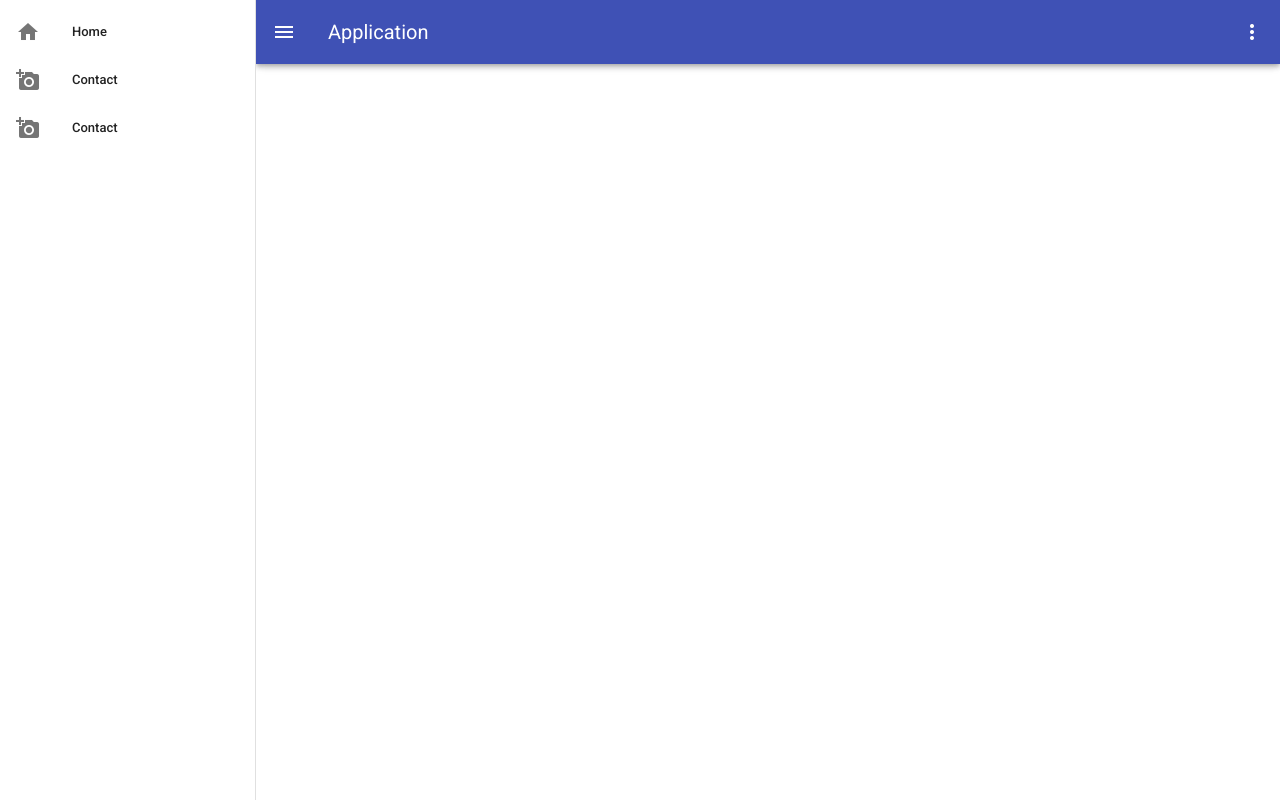
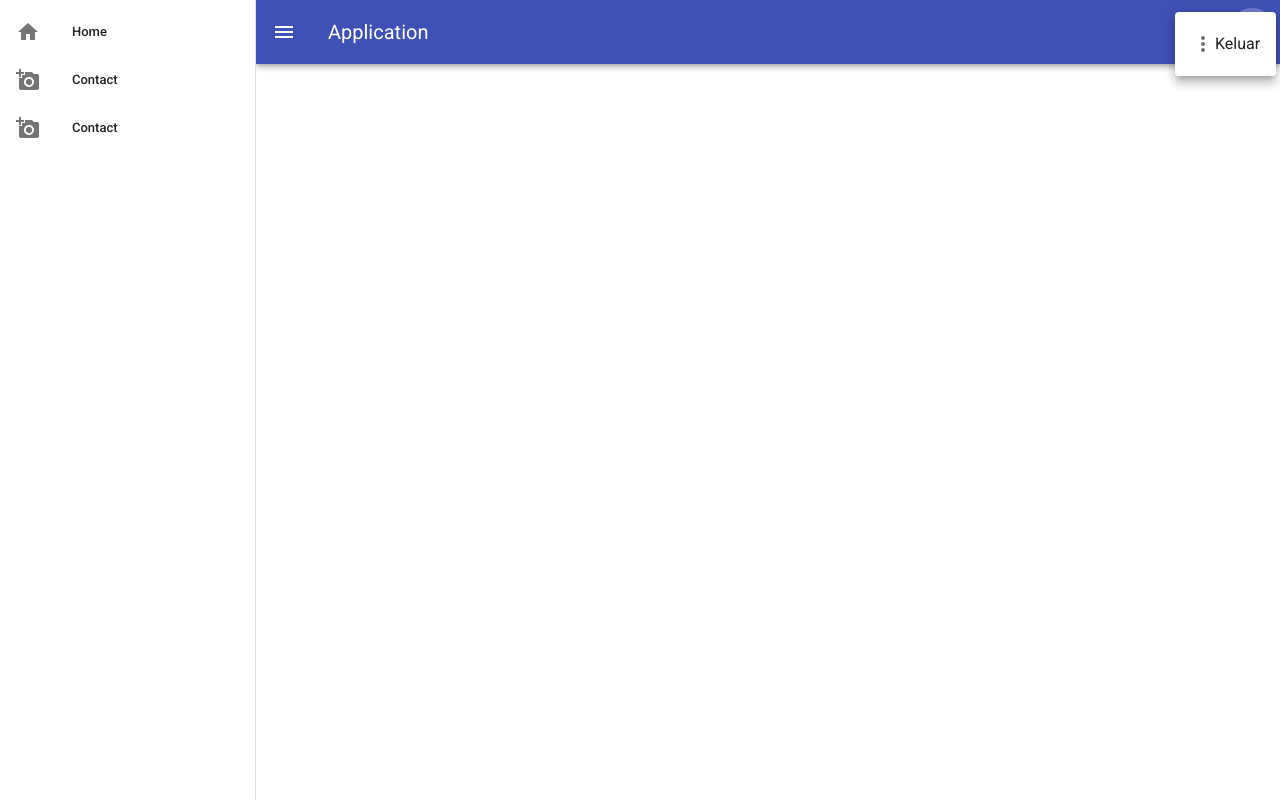
Before and after one commit to ajisyahroni/geekcreathon, a Vue app: page /navigation in a window 1280 px wide. Both pictures are taken after a click on the button 1252 px from the left and 32 px from the top of the page. Built offline with nearby package versions, Linux system fonts and the light colour scheme.

Commit message:
update ui

```diff
--- a/package.json
+++ b/package.json
@@ -3,11 +3,12 @@
   "version": "0.1.0",
   "private": true,
   "scripts": {
-    "serve": "vue-cli-service serve",
+    "a": "vue-cli-service serve",
     "build": "vue-cli-service build",
     "lint": "vue-cli-service lint"
   },
   "dependencies": {
+    "axios": "^0.19.0",
     "core-js": "^2.6.5",
     "register-service-worker": "^1.6.2",
     "vue": "^2.6.10",
--- a/src/App.vue
+++ b/src/App.vue
@@ -5,7 +5,10 @@
 </template>
 
 <script>
+import a from "axios";
 export default {
+  mounted() {},
+  methods: {},
   name: "App"
 };
 </script>
--- a/src/views/_Navigation.vue
+++ b/src/views/_Navigation.vue
@@ -37,19 +37,17 @@
 
       <v-spacer></v-spacer>
 
-      <v-menu offset-y>
+      <v-menu bottom left>
         <template v-slot:activator="{ on }">
-          <v-btn icon>
+          <v-btn dark icon v-on="on">
             <v-icon>mdi-dots-vertical</v-icon>
           </v-btn>
         </template>
+
         <v-list>
-          <v-list-tile @click="gotoExit()">
-            <v-list-tile-action>
-              <v-icon>exit_to_app</v-icon>
-            </v-list-tile-action>
-            <v-list-tile-title>keluar</v-list-tile-title>
-          </v-list-tile>
+          <v-list-item @click="$router.push('/')">
+            <v-icon>mdi-dots-vertical</v-icon>Keluar
+          </v-list-item>
         </v-list>
       </v-menu>
     </v-app-bar>
```
Also changed, not shown: 1 other file (tests, documents, lock files or other folders).
